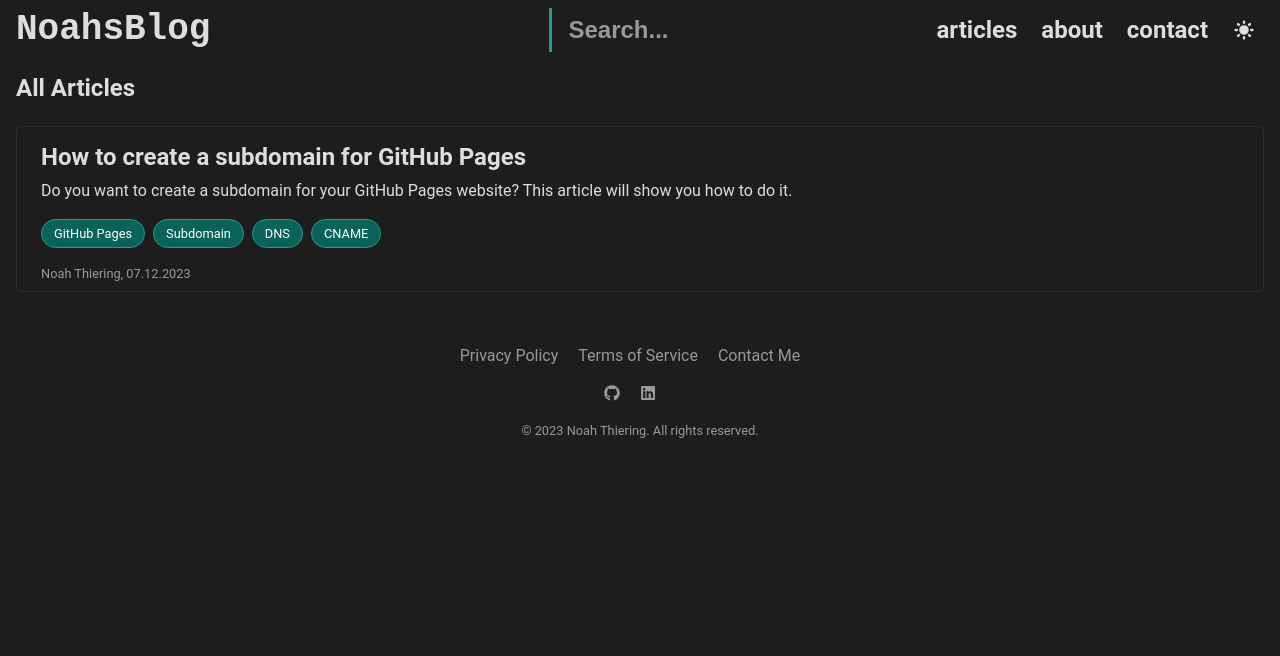
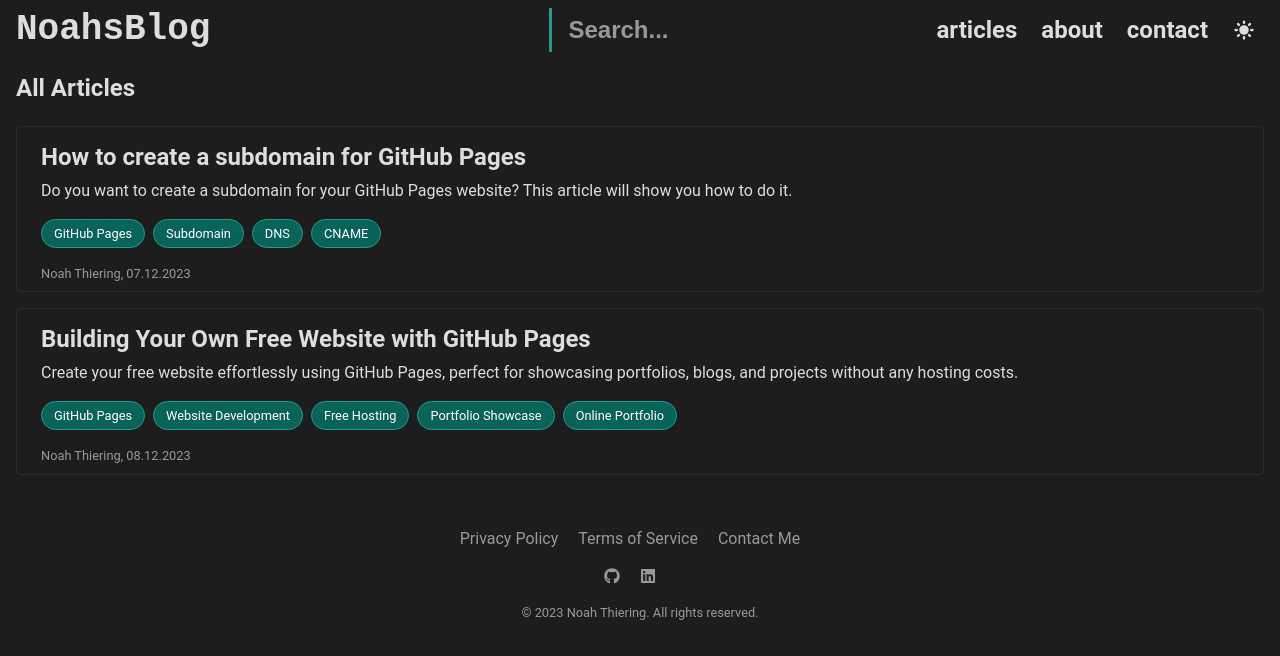
Before and after one commit to Noah4ever/blog.github.io, a React (Vite) app: page / in a window 1280 px wide. Shown: the top 656 px of the page. Built offline with nearby package versions, Linux system fonts and the light colour scheme.

Commit message:
feature: new article

```diff
--- a/src/articles/AllArticles.ts
+++ b/src/articles/AllArticles.ts
@@ -1,7 +1,8 @@
 import { Article as ArticleType } from "@/types/Article";
 
 import { article as a } from "@/articles/CreateSubdomainForGitHubPages";
+import { article as b } from "@/articles/BuildingYourOwnFreeWebsiteWithGitHubPages";
 
 export default function getAllArticles(): ArticleType[] {
-  return [a];
+  return [a, b];
 }
--- /dev/null
+++ b/src/articles/BuildingYourOwnFreeWebsiteWithGitHubPages.ts
@@ -0,0 +1,65 @@
+import authors from "@/authors/Authors";
+import { Article } from "@/types/Article";
+
+const article: Article = {
+  id: "",
+  title: "Building Your Own Free Website with GitHub Pages",
+  author: authors[0],
+  content: "",
+  tags: [
+    "GitHub Pages",
+    "Website Development",
+    "Free Hosting",
+    "Portfolio Showcase",
+    "Online Portfolio",
+  ],
+  description:
+    "Create your free website effortlessly using GitHub Pages, perfect for showcasing portfolios, blogs, and projects without any hosting costs.",
+  createdAt: "08.12.2023",
+  updatedAt: "08.12.2023",
+};
+
+const content = `
+# Unlock Your Online Presence: A Step-by-Step Guide to Free Website Hosting with GitHub Pages
+
+In today's digital age, having a personal website is a great way to showcase your portfolio, share your projects, or express your thoughts. The good news is that you can create a website for free using GitHub Pages. This step-by-step guide will walk you through the process of setting up your own free website, hosted on GitHub Pages.
+
+## Introduction
+
+GitHub Pages is a free hosting service provided by GitHub that allows you to turn your GitHub repositories into a website. It's an excellent option for hosting static websites, and you don't need to worry about server maintenance or hosting costs.
+
+## Step 1: Create a GitHub Account
+
+If you don't already have a GitHub account, start by creating one at [github.com](https://github.com/). It's free and straightforward to set up.
+
+## Step 2: Create a New Repository
+
+Once you have a GitHub account, create a new repository by clicking on the "+" icon in the top right corner of your GitHub dashboard and selecting "New repository." Give your repository a name, e.g., "<username>.github.io", where "<username>" is your GitHub username.
+
+## Step 3: Set Up GitHub Pages
+
+Inside your new repository, go to the "Settings" tab and scroll down to the "GitHub Pages" section. Choose the branch you want to use for GitHub Pages (typically "main" or "master"). GitHub will provide you with a URL for your new website, usually "<username>.github.io".
+
+## Step 4: Choose a Theme (Optional)
+
+GitHub Pages allows you to apply themes to your site easily. In the "Settings" tab of your repository, navigate to the "Theme Chooser" section to select a theme that suits your style. This step is optional, but it can give your website a polished look without any coding.
+
+## Step 5: Customize Your Website
+
+Customizing your website is where you can truly make it your own. If you have some knowledge of HTML, CSS, and Jekyll (GitHub Pages' default static site generator), you can dive into the code. Otherwise, stick to the settings and theme options provided by GitHub.
+
+## Step 6: Add Content
+
+Start adding content to your website by creating new files in your repository. You can include an "index.html" file as the homepage and create additional pages as needed. Commit your changes, and GitHub will automatically update your live site.
+
+## Conclusion
+
+Congratulations! You've just created your own free website with GitHub Pages. Whether you're building a portfolio, a blog, or a project showcase, GitHub Pages provides a straightforward and cost-free way to share your work with the world.
+
+Remember to regularly update your repository with new content and explore additional features offered by GitHub Pages to enhance your website further. Enjoy building and sharing your online presence!
+`;
+
+article.content = content;
+article.id = article.title.replace(/ /g, "-").toLowerCase();
+
+export { article };
```
